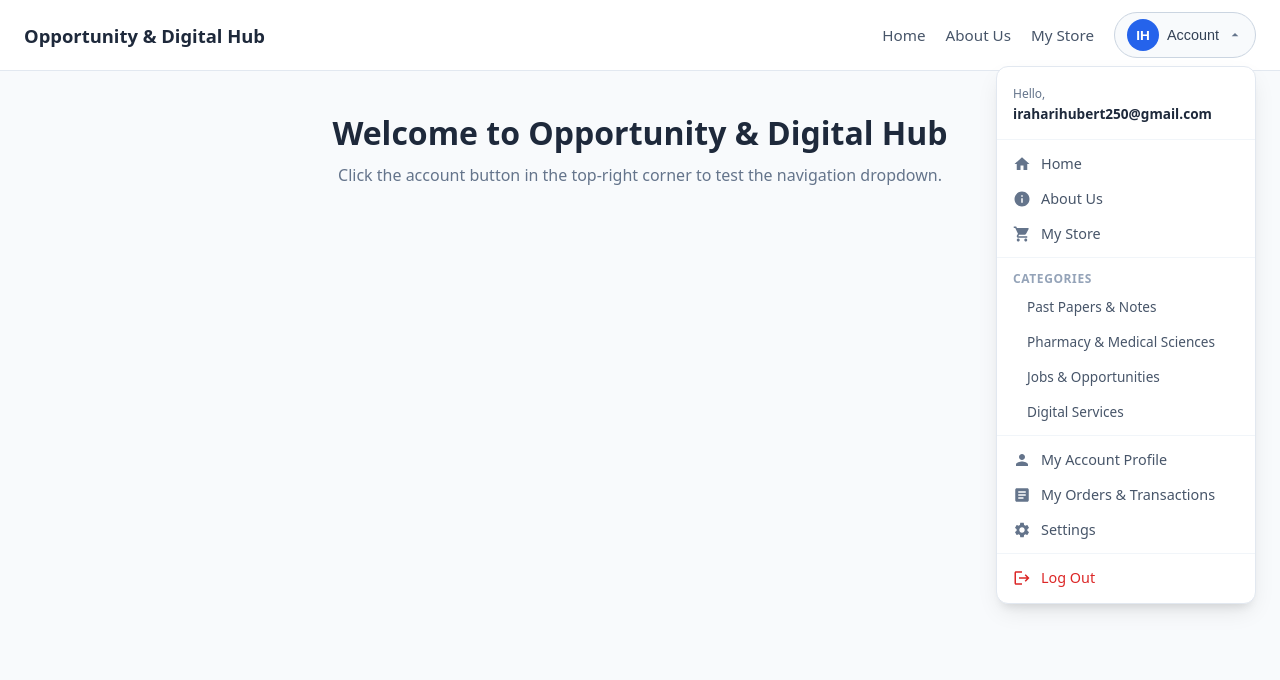
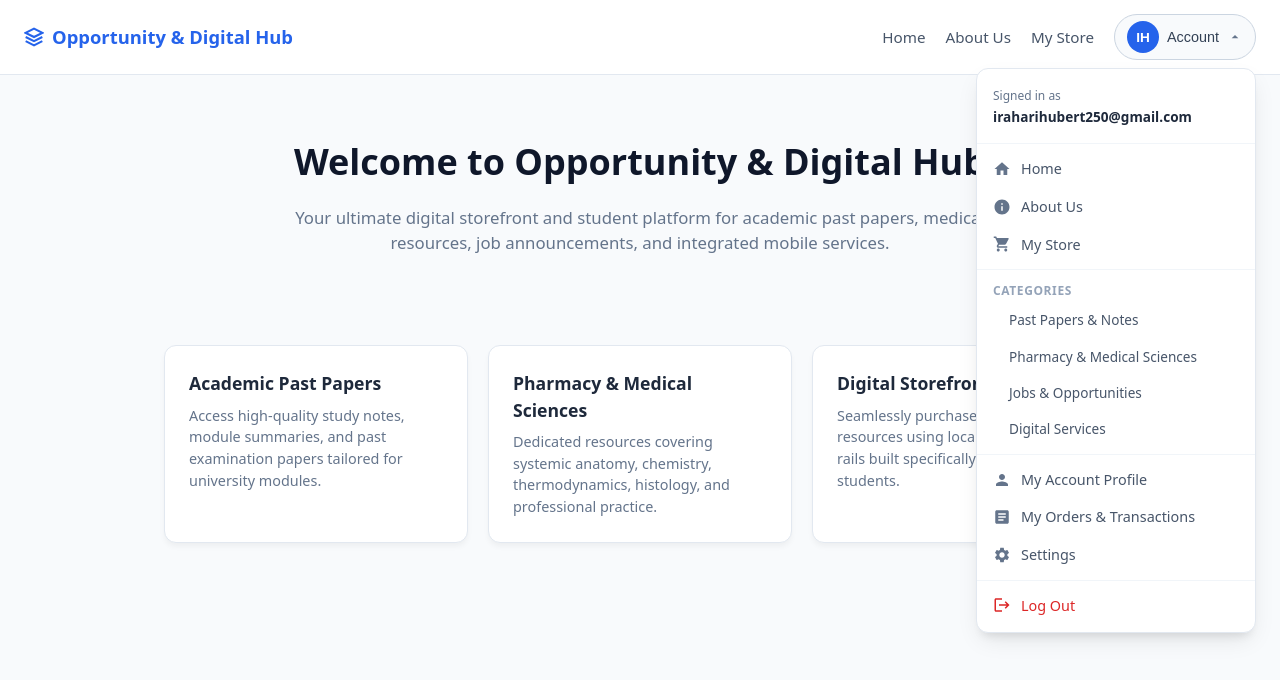
Before and after one commit to studypharmacy/opportunity-digital-hub, a plain HTML site: page index.html in a window 1280 px wide. Both pictures are taken after a click on the button "Toggle menu". Drawn offline with Linux system fonts and the light colour scheme.

Commit message:
Update index.html

```diff
--- a/index.html
+++ b/index.html
@@ -3,7 +3,7 @@
 <head>
   <meta charset="UTF-8">
   <meta name="viewport" content="width=device-width, initial-scale=1.0">
-  <title>Opportunity & Digital Hub</title>
+  <title>Opportunity & Digital Hub | Student Marketplace & Services</title>
   <style>
     /* Reset & Base Styles */
     * {
@@ -16,6 +16,7 @@
       font-family: system-ui, -apple-system, BlinkMacSystemFont, "Segoe UI", Roboto, sans-serif;
       background-color: #f8fafc;
       color: #1e293b;
+      line-height: 1.5;
     }
 
     /* Header Layout */
@@ -23,17 +24,22 @@
       display: flex;
       justify-content: space-between;
       align-items: center;
-      padding: 12px 24px;
+      padding: 14px 24px;
       background-color: #ffffff;
       border-bottom: 1px solid #e2e8f0;
-      position: relative;
+      position: sticky;
+      top: 0;
+      z-index: 100;
     }
 
     .logo a {
       font-size: 1.15rem;
       font-weight: 700;
-      color: #1e293b;
+      color: #2563eb;
       text-decoration: none;
+      display: flex;
+      align-items: center;
+      gap: 8px;
     }
 
     .nav-container {
@@ -42,7 +48,7 @@
       gap: 20px;
     }
 
-    /* Desktop Links */
+    /* Desktop Quick Links */
     .desktop-nav {
       display: flex;
       gap: 20px;
@@ -127,7 +133,7 @@
       position: absolute;
       right: 0;
       top: calc(100% + 8px);
-      width: 260px;
+      width: 280px;
       background: #ffffff;
       border-radius: 12px;
       box-shadow: 0 10px 25px -5px rgba(0, 0, 0, 0.1), 0 8px 10px -6px rgba(0, 0, 0, 0.1);
@@ -190,7 +196,7 @@
     }
 
     .menu-item.sub-item {
-      padding-left: 30px;
+      padding-left: 32px;
       font-size: 0.85rem;
     }
 
@@ -201,6 +207,7 @@
 
     .menu-icon {
       color: #64748b;
+      flex-shrink: 0;
     }
 
     .menu-item:hover .menu-icon {
@@ -220,18 +227,51 @@
       color: #b91c1c;
     }
 
-    /* Main Content Sample */
-    .main-content {
-      padding: 40px 24px;
+    /* Main Page Content Showcase */
+    .hero-section {
+      padding: 60px 20px;
       text-align: center;
+      max-width: 800px;
+      margin: 0 auto;
     }
 
-    .main-content h1 {
-      font-size: 2rem;
-      margin-bottom: 10px;
+    .hero-section h1 {
+      font-size: 2.25rem;
+      color: #0f172a;
+      margin-bottom: 16px;
     }
 
-    .main-content p {
+    .hero-section p {
+      font-size: 1.05rem;
+      color: #64748b;
+      margin-bottom: 30px;
+    }
+
+    .features-grid {
+      display: grid;
+      grid-template-columns: repeat(auto-fit, minmax(240px, 1fr));
+      gap: 20px;
+      padding: 0 24px 60px 24px;
+      max-width: 1000px;
+      margin: 0 auto;
+    }
+
+    .feature-card {
+      background: #ffffff;
+      padding: 24px;
+      border-radius: 12px;
+      border: 1px solid #e2e8f0;
+      box-shadow: 0 4px 6px -1px rgba(0, 0, 0, 0.05);
+    }
+
+    .feature-card h3 {
+      font-size: 1.1rem;
+      margin-bottom: 8px;
+      color: #1e293b;
+    }
+
+    .feature-card p {
+      font-size: 0.9rem;
       color: #64748b;
     }
 
@@ -248,22 +288,25 @@
   <!-- Site Header -->
   <header class="site-header">
     <div class="logo">
-      <a href="index.html">Opportunity & Digital Hub</a>
+      <a href="#">
+        <svg width="20" height="20" viewBox="0 0 24 24" fill="none" stroke="currentColor" stroke-width="2.5"><path d="M12 2L2 7l10 5 10-5-10-5zM2 17l10 5 10-5M2 12l10 5 10-5"/></svg>
+        Opportunity & Digital Hub
+      </a>
     </div>
 
     <div class="nav-container">
-      <!-- Desktop Quick Links -->
+      <!-- Desktop Navigation Links -->
       <nav class="desktop-nav">
-        <a href="index.html">Home</a>
-        <a href="about.html">About Us</a>
-        <a href="store.html">My Store</a>
+        <a href="#home">Home</a>
+        <a href="#about">About Us</a>
+        <a href="#store">My Store</a>
       </nav>
 
       <!-- Profile Menu Wrapper -->
       <div class="profile-menu-wrapper">
         <button class="profile-toggle-btn" id="menuToggle" aria-label="Toggle menu">
           <div class="profile-avatar">
-            <!-- Optional Profile Picture: Remove or update source if desired -->
+            <!-- Optional Profile Picture: Remove or fallback gracefully via onerror -->
             <img src="assets/profile-pic.jpg" alt="Profile" onerror="this.style.display='none'; this.nextElementSibling.style.display='flex';">
             <span class="avatar-fallback">IH</span>
           </div>
@@ -274,80 +317,104 @@
         <!-- Dropdown Menu Box -->
         <div class="dropdown-menu" id="dropdownMenu">
 
+          <!-- Account Summary Header -->
           <div class="dropdown-header">
-            <p class="user-greeting">Hello,</p>
+            <p class="user-greeting">Signed in as</p>
             <p class="user-email">iraharihubert250@gmail.com</p>
           </div>
 
           <div class="dropdown-divider"></div>
 
-          <a href="index.html" class="menu-item">
+          <!-- Core Menu Options -->
+          <a href="#home" class="menu-item">
             <svg class="menu-icon" viewBox="0 0 24 24" width="18" height="18"><path fill="currentColor" d="M10 20v-6h4v6h5v-8h3L12 3 2 12h3v8z"/></svg>
             Home
           </a>
-          <a href="about.html" class="menu-item">
+          <a href="#about" class="menu-item">
             <svg class="menu-icon" viewBox="0 0 24 24" width="18" height="18"><path fill="currentColor" d="M12 2C6.48 2 2 6.48 2 12s4.48 10 10 10 10-4.48 10-10S17.52 2 12 2zm1 15h-2v-6h2v6zm0-8h-2V7h2v2z"/></svg>
             About Us
           </a>
-          <a href="store.html" class="menu-item">
+          <a href="#store" class="menu-item">
             <svg class="menu-icon" viewBox="0 0 24 24" width="18" height="18"><path fill="currentColor" d="M7 18c-1.1 0-1.99.9-1.99 2S5.9 22 7 22s2-.9 2-2-.9-2-2-2zM1 2v2h2l3.6 7.59-1.35 2.45c-.16.28-.25.61-.25.96 0 1.1.9 2 2 2h12v-2H7.42c-.14 0-.25-.11-.25-.25l.03-.12.9-1.63h7.45c.75 0 1.41-.41 1.75-1.03l3.58-6.49c.08-.14.12-.31.12-.48 0-.55-.45-1-1-1H5.21l-.94-2H1zm16 16c-1.1 0-1.99.9-1.99 2s.89 2 1.99 2 2-.9 2-2-.9-2-2-2z"/></svg>
             My Store
           </a>
 
           <div class="dropdown-divider"></div>
 
+          <!-- Categories Section -->
           <div class="menu-category-title">Categories</div>
-          <a href="category-past-papers.html" class="menu-item sub-item">Past Papers & Notes</a>
-          <a href="category-pharmacy.html" class="menu-item sub-item">Pharmacy & Medical Sciences</a>
-          <a href="category-jobs.html" class="menu-item sub-item">Jobs & Opportunities</a>
-          <a href="category-digital-services.html" class="menu-item sub-item">Digital Services</a>
+          <a href="#category-papers" class="menu-item sub-item">Past Papers & Notes</a>
+          <a href="#category-pharmacy" class="menu-item sub-item">Pharmacy & Medical Sciences</a>
+          <a href="#category-jobs" class="menu-item sub-item">Jobs & Opportunities</a>
+          <a href="#category-services" class="menu-item sub-item">Digital Services</a>
 
           <div class="dropdown-divider"></div>
 
-          <a href="profile.html" class="menu-item">
+          <!-- Account Management -->
+          <a href="#profile" class="menu-item">
             <svg class="menu-icon" viewBox="0 0 24 24" width="18" height="18"><path fill="currentColor" d="M12 12c2.21 0 4-1.79 4-4s-1.79-4-4-4-4 1.79-4 4 1.79 4 4 4zm0 2c-2.67 0-8 1.34-8 4v2h16v-2c0-2.66-5.33-4-8-4z"/></svg>
             My Account Profile
           </a>
-          <a href="orders.html" class="menu-item">
+          <a href="#orders" class="menu-item">
             <svg class="menu-icon" viewBox="0 0 24 24" width="18" height="18"><path fill="currentColor" d="M19 3H5c-1.1 0-2 .9-2 2v14c0 1.1.9 2 2 2h14c1.1 0 2-.9 2-2V5c0-1.1-.9-2-2-2zm-5 14H7v-2h7v2zm3-4H7v-2h10v2zm0-4H7V7h10v2z"/></svg>
             My Orders & Transactions
           </a>
-          <a href="settings.html" class="menu-item">
+          <a href="#settings" class="menu-item">
             <svg class="menu-icon" viewBox="0 0 24 24" width="18" height="18"><path fill="currentColor" d="M19.14 12.94c.04-.3.06-.61.06-.94 0-.32-.02-.64-.07-.94l2.03-1.58c.18-.14.23-.41.12-.61l-1.92-3.32c-.12-.22-.37-.29-.59-.22l-2.39.96c-.5-.38-1.03-.7-1.62-.94l-.36-2.54c-.04-.24-.24-.41-.48-.41h-3.84c-.24 0-.43.17-.47.41l-.36 2.54c-.59.24-1.13.57-1.62.94l-2.39-.96c-.22-.08-.47 0-.59.22L2.74 8.87c-.12.21-.08.47.12.61l2.03 1.58c-.05.3-.09.63-.09.94s.02.64.07.94l-2.03 1.58c-.18.14-.23.41-.12.61l1.92 3.32c.12.22.37.29.59.22l2.39-.96c.5.38 1.03.7 1.62.94l.36 2.54c.05.24.24.41.48.41h3.84c.24 0 .44-.17.47-.41l.36-2.54c.59-.24 1.13-.56 1.62-.94l2.39.96c.22.08.47 0 .59-.22l1.92-3.32c.12-.22.07-.47-.12-.61l-2.01-1.58zM12 15.6c-1.98 0-3.6-1.62-3.6-3.6s1.62-3.6 3.6-3.6 3.6 1.62 3.6 3.6-1.62 3.6-3.6 3.6z"/></svg>
             Settings
           </a>
 
           <div class="dropdown-divider"></div>
 
-          <a href="logout.html" class="menu-item logout-item">
+          <!-- Log Out Option -->
+          <a href="#logout" class="menu-item logout-item">
             <svg class="menu-icon" viewBox="0 0 24 24" width="18" height="18"><path fill="currentColor" d="M17 7l-1.41 1.41L18.17 11H8v2h10.17l-2.58 2.58L17 17l5-5zM4 5h8V3H4c-1.1 0-2 .9-2 2v14c0 1.1.9 2 2 2h8v-2H4V5z"/></svg>
             Log Out
           </a>
 
         </div>
       </div>
+
     </div>
   </header>
 
-  <!-- Sample Main Content -->
-  <main class="main-content">
-    <h1>Welcome to Opportunity & Digital Hub</h1>
-    <p>Click the account button in the top-right corner to test the navigation dropdown.</p>
+  <!-- Hero Section -->
+  <main>
+    <section class="hero-section">
+      <h1>Welcome to Opportunity & Digital Hub</h1>
+      <p>Your ultimate digital storefront and student platform for academic past papers, medical resources, job announcements, and integrated mobile services.</p>
+    </section>
+
+    <!-- Feature Cards Grid -->
+    <div class="features-grid">
+      <div class="feature-card">
+        <h3>Academic Past Papers</h3>
+        <p>Access high-quality study notes, module summaries, and past examination papers tailored for university modules.</p>
+      </div>
+      <div class="feature-card">
+        <h3>Pharmacy & Medical Sciences</h3>
+        <p>Dedicated resources covering systemic anatomy, chemistry, thermodynamics, histology, and professional practice.</p>
+      </div>
+      <div class="feature-card">
+        <h3>Digital Storefront</h3>
+        <p>Seamlessly purchase digital resources using local mobile money rails built specifically for Rwandan students.</p>
+      </div>
+    </div>
   </main>
 
-  <!-- JavaScript Interaction -->
+  <!-- JavaScript Interaction Logic -->
   <script>
     document.addEventListener('DOMContentLoaded', () => {
       const wrapper = document.querySelector('.profile-menu-wrapper');
       const toggleBtn = document.getElementById('menuToggle');
 
-      // Toggle dropdown on button click
+      // Toggle dropdown menu open or closed when button is clicked
       toggleBtn.addEventListener('click', (e) => {
         e.stopPropagation();
         wrapper.classList.toggle('active');
       });
 
-      // Close dropdown when clicking outside
+      // Close dropdown menu when clicking anywhere outside of it
       document.addEventListener('click', () => {
         if (wrapper.classList.contains('active')) {
           wrapper.classList.remove('active');
```
